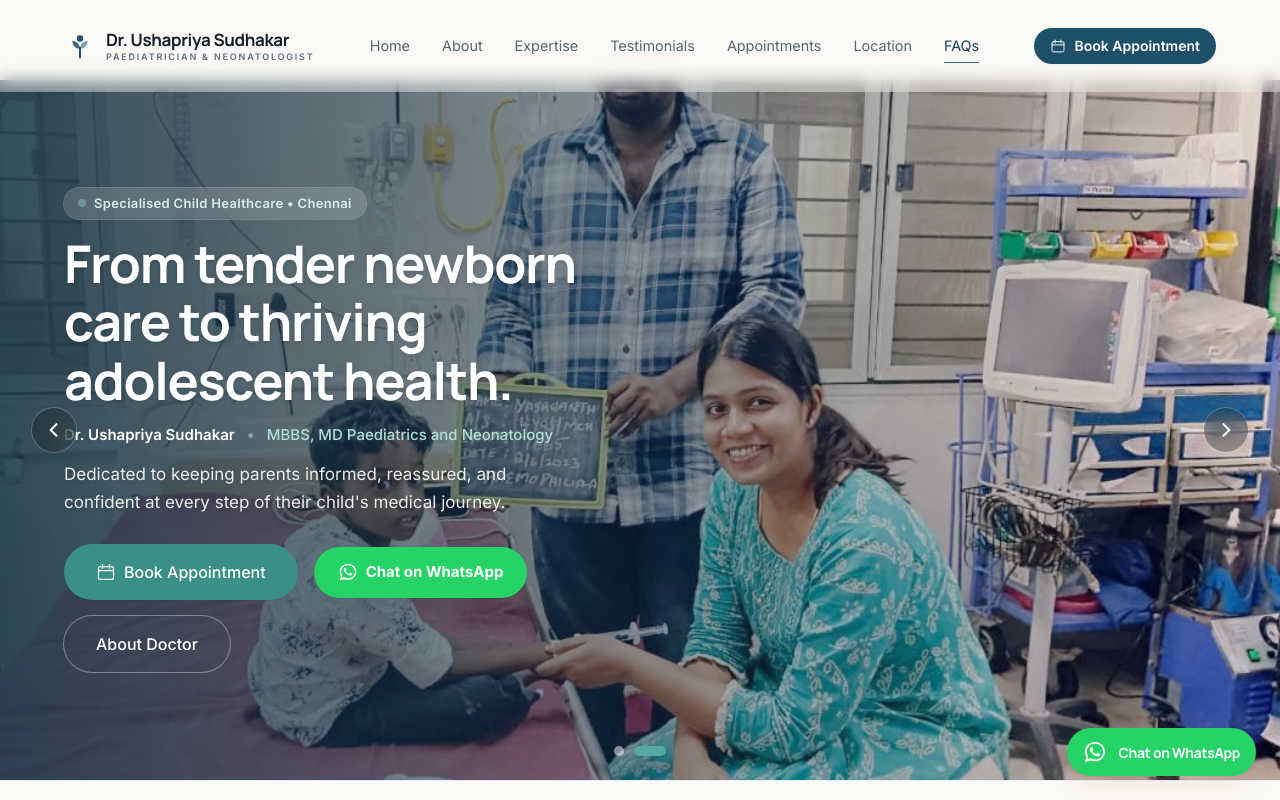
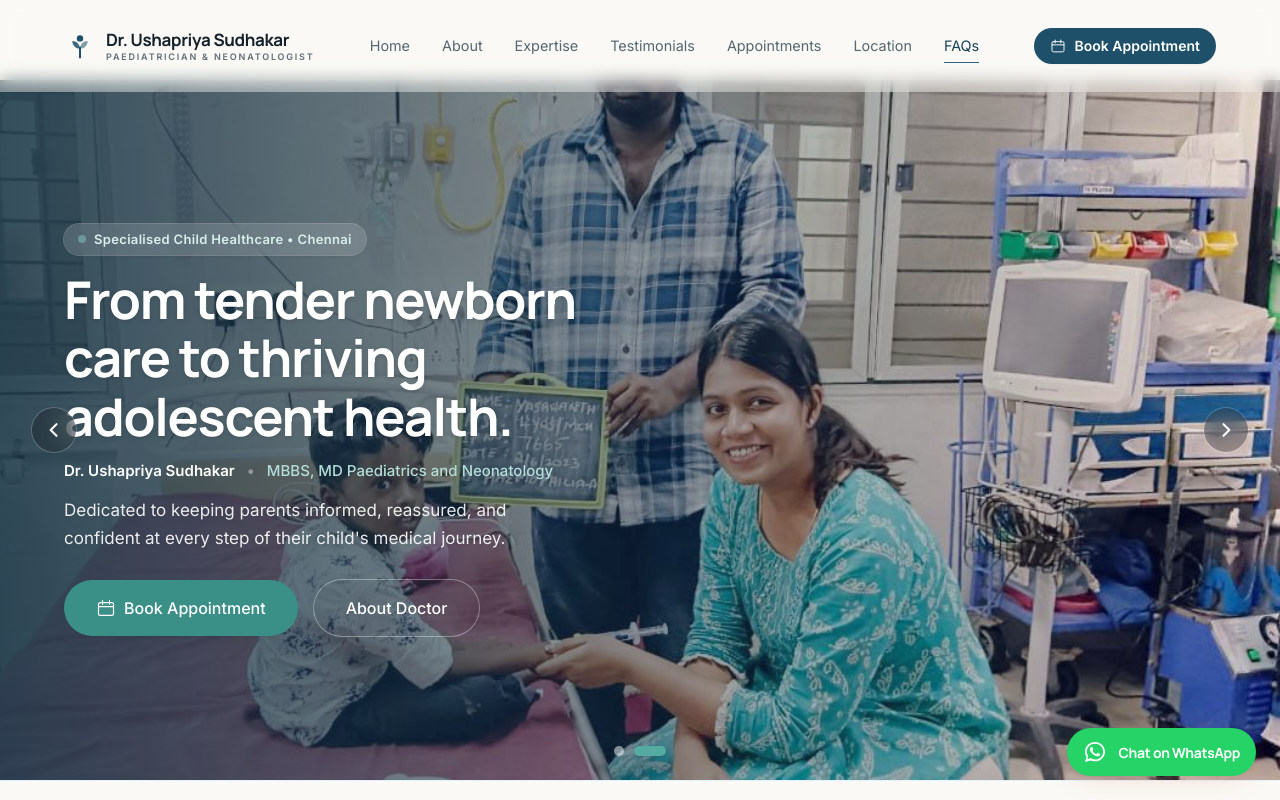
Before and after one commit to Sajith-28/Pedia-template, a Next.js app: page / in a window 1280 px wide. Shown: the top 800 px of the page. Built offline with nearby package versions, Linux system fonts and the light colour scheme.

Commit message:
fix(hero): set 4s auto-change interval, smooth 1000ms transition, and remove WhatsApp button from banner

```diff
--- a/components/sections/HeroBanner.tsx
+++ b/components/sections/HeroBanner.tsx
@@ -3,12 +3,11 @@
 import { useCallback, useEffect, useRef, useState } from "react";
 import Image from "next/image";
 import { doctor } from "@/data/doctor";
-import { whatsappUrl, quickEnquiryMessage } from "@/data/contact";
 import { ButtonLink } from "@/components/ui/Button";
 import { Container } from "@/components/ui/Container";
 import { Icon } from "@/components/ui/Icons";
 
-const AUTOPLAY_INTERVAL = 5000;
+const AUTOPLAY_INTERVAL = 4000;
 
 export function HeroBanner() {
   const [current, setCurrent] = useState(0);
@@ -29,7 +28,7 @@ export function HeroBanner() {
     setCurrent(index);
   }, []);
 
-  // Autoplay timer with pause on hover/focus & reduced motion support
+  // Autoplay timer: auto-changes every 4 seconds with pause on hover/focus & reduced motion support
   useEffect(() => {
     if (isPaused) return;
 
@@ -74,8 +73,6 @@ export function HeroBanner() {
     touchStartX.current = null;
   };
 
-  const quickUrl = whatsappUrl(quickEnquiryMessage);
-
   return (
     <section
       id="home"
@@ -105,7 +102,7 @@ export function HeroBanner() {
               aria-roledescription="slide"
               aria-label={`Slide ${index + 1} of ${total}: ${slide.title}`}
               aria-hidden={!isActive}
-              className={`absolute inset-0 transition-opacity duration-700 ease-in-out ${
+              className={`absolute inset-0 transition-opacity duration-1000 ease-in-out ${
                 isActive ? "opacity-100 z-10 pointer-events-auto" : "opacity-0 z-0 pointer-events-none"
               }`}
             >
@@ -178,23 +175,10 @@ export function HeroBanner() {
                       Book Appointment
                     </ButtonLink>
 
-                    {quickUrl ? (
-                      <a
-                        href={quickUrl}
-                        target="_blank"
-                        rel="noopener noreferrer"
-                        className="inline-flex items-center justify-center gap-2 rounded-full bg-[#25D366] px-6 py-3.5 text-[0.9375rem] font-bold text-white shadow-soft transition-all duration-300 ease-premium hover:-translate-y-0.5 hover:bg-[#1DA851] hover:shadow-lift"
-                      >
-                        <Icon name="whatsapp" className="h-5 w-5" />
-                        Chat on WhatsApp
-                      </a>
-                    ) : null}
-
                     <ButtonLink
                       href="#about"
                       variant="inverseOutline"
                       size="lg"
-                      className="hidden sm:inline-flex"
                     >
                       About Doctor
                     </ButtonLink>
```
